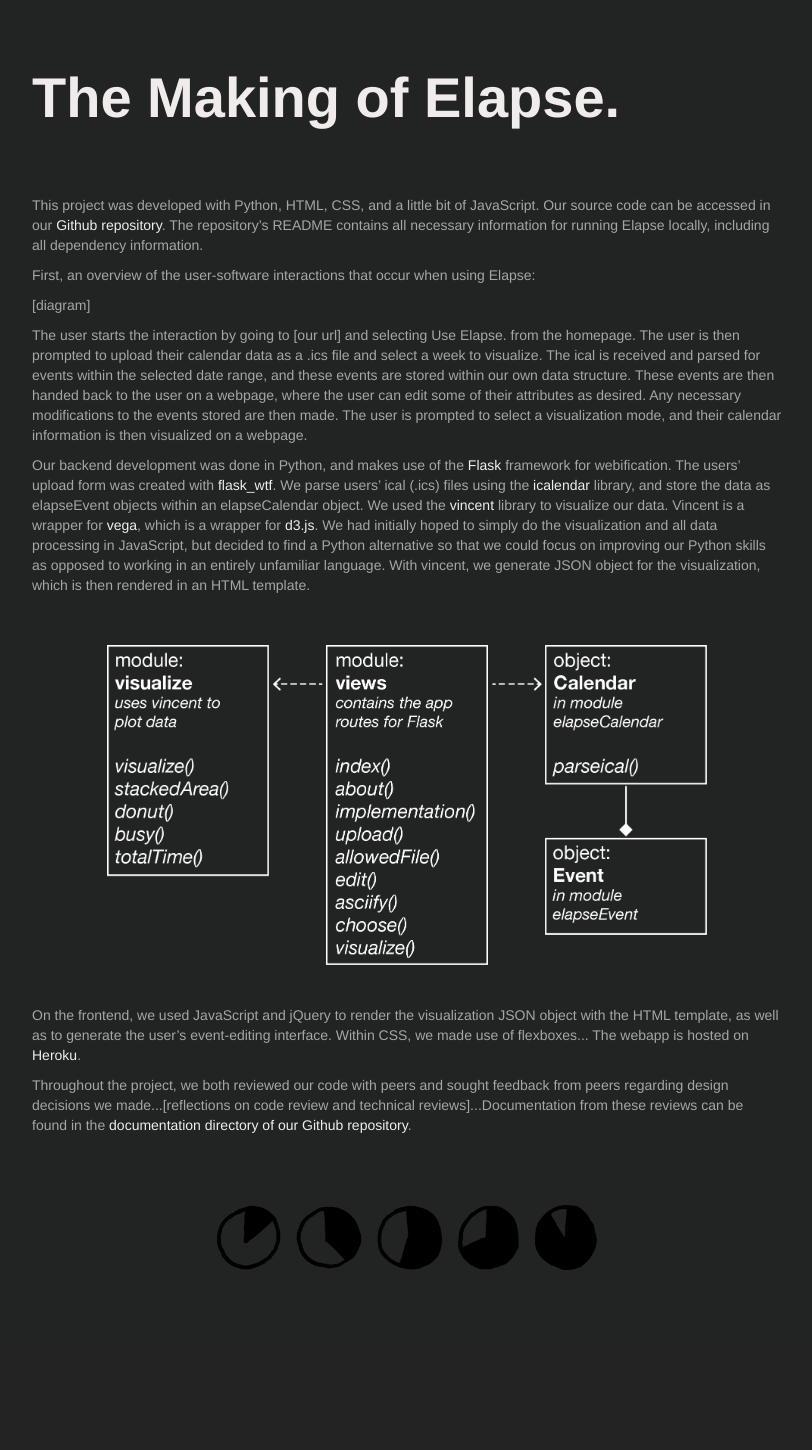
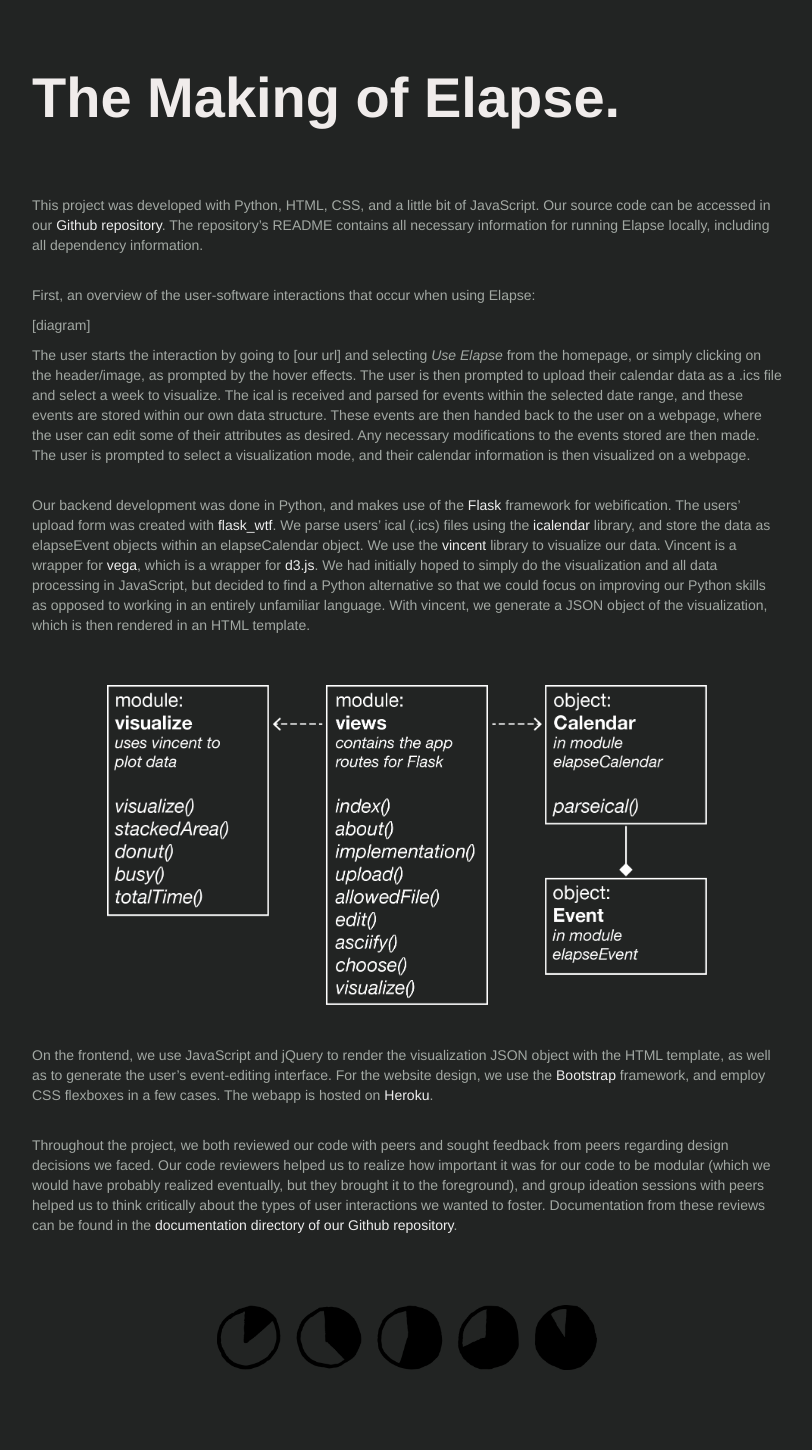
Before and after one commit to aehoppe/Elapse, a Flask app: page /implementation in a window 1280 px wide. Shown: the part 51-1501 px from the top of the page, without its empty margins (233-1045 px from the left). Before the commit the page ends 1321 px from the top, so only its background shows below. Run offline with Flask 2, Linux system fonts and the light colour scheme; some libraries are stand-ins or nearby versions.

Commit message:
implementation documentation updates

```diff
--- a/app/static/css/style.css
+++ b/app/static/css/style.css
@@ -45,7 +45,7 @@ img{
     max-width: 100%;
 }
 
-img:hover {
+a img:hover {
     opacity: .5;
 }
 
--- a/app/templates/implementation.html
+++ b/app/templates/implementation.html
@@ -52,6 +52,7 @@
                 <p>
                     This project was developed with Python, HTML, CSS, and a little bit of JavaScript.  Our source code can be accessed in our <a href="https://github.com/aehoppe/Elapse">Github repository</a>.  The repository’s README contains all necessary information for running Elapse locally, including all dependency information.
                 </p>
+                <br>
                 <p>
                     First, an overview of the user-software interactions that occur when using Elapse:
                 </p>
@@ -59,10 +60,11 @@
                     [diagram]
                 </p>
                 <p>
-                    The user starts the interaction by going to [our url] and selecting Use Elapse. from the homepage.  The user is then prompted to upload their calendar data as a .ics file and select a week to visualize.  The ical is received and parsed for events within the selected date range, and these events are stored within our own data structure.  These events are then handed back to the user on a webpage, where the user can edit some of their attributes as desired.  Any necessary modifications to the events stored are then made.  The user is prompted to select a visualization mode, and their calendar information is then visualized on a webpage.
+                    The user starts the interaction by going to [our url] and selecting <i>Use Elapse</i> from the homepage, or simply clicking on the header/image, as prompted by the hover effects.  The user is then prompted to upload their calendar data as a .ics file and select a week to visualize.  The ical is received and parsed for events within the selected date range, and these events are stored within our own data structure.  These events are then handed back to the user on a webpage, where the user can edit some of their attributes as desired.  Any necessary modifications to the events stored are then made.  The user is prompted to select a visualization mode, and their calendar information is then visualized on a webpage.
                 </p>
+                <br>
                 <p>
-                    Our backend development was done in Python, and makes use of the <a href="http://flask.pocoo.org">Flask</a> framework for webification.  The users’ upload form was created with <a href="https://flask-wtf.readthedocs.io/en/latest/">flask_wtf</a>.  We parse users’ ical (.ics) files using the <a href="https://github.com/collective/icalendar">icalendar</a> library, and store the data as elapseEvent objects within an elapseCalendar object.  We used the <a href="https://github.com/wrobstory/vincent">vincent</a> library to visualize our data.  Vincent is a wrapper for <a href="https://vega.github.io/vega/">vega</a>, which is a wrapper for <a href="https://d3js.org">d3.js</a>.  We had initially hoped to simply do the visualization and all data processing in JavaScript, but decided to find a Python alternative so that we could focus on improving our Python skills as opposed to working in an entirely unfamiliar language.  With vincent, we generate JSON object for the visualization, which is then rendered in an HTML template.
+                    Our backend development was done in Python, and makes use of the <a href="http://flask.pocoo.org">Flask</a> framework for webification.  The users’ upload form was created with <a href="https://flask-wtf.readthedocs.io/en/latest/">flask_wtf</a>.  We parse users’ ical (.ics) files using the <a href="https://github.com/collective/icalendar">icalendar</a> library, and store the data as elapseEvent objects within an elapseCalendar object.  We use the <a href="https://github.com/wrobstory/vincent">vincent</a> library to visualize our data.  Vincent is a wrapper for <a href="https://vega.github.io/vega/">vega</a>, which is a wrapper for <a href="https://d3js.org">d3.js</a>.  We had initially hoped to simply do the visualization and all data processing in JavaScript, but decided to find a Python alternative so that we could focus on improving our Python skills as opposed to working in an entirely unfamiliar language.  With vincent, we generate a JSON object of the visualization, which is then rendered in an HTML template.
                 </p>
                 <br><br>
                 <div align="center">
@@ -70,10 +72,11 @@
                 </div>
                 <br><br>
                 <p>
-                    On the frontend, we used JavaScript and jQuery to render the visualization JSON object with the HTML template, as well as to generate the user’s event-editing interface.  Within CSS, we made use of flexboxes... The webapp is hosted on <a href="https://dashboard.heroku.com/apps">Heroku</a>.
+                    On the frontend, we use JavaScript and jQuery to render the visualization JSON object with the HTML template, as well as to generate the user’s event-editing interface.  For the website design, we use the <a href="http://getbootstrap.com/">Bootstrap</a> framework, and employ CSS flexboxes in a few cases.  The webapp is hosted on <a href="https://dashboard.heroku.com/apps">Heroku</a>.
                 </p>
+                <br>
                 <p>
-                    Throughout the project, we both reviewed our code with peers and sought feedback from peers regarding design decisions we made...[reflections on code review and technical reviews]...Documentation from these reviews can be found in the <a href="https://github.com/aehoppe/Elapse/tree/master/documentation">documentation directory of our Github repository</a>.
+                    Throughout the project, we both reviewed our code with peers and sought feedback from peers regarding design decisions we faced.  Our code reviewers helped us to realize how important it was for our code to be modular (which we would have probably realized eventually, but they brought it to the foreground), and group ideation sessions with peers helped us to think critically about the types of user interactions we wanted to foster.  Documentation from these reviews can be found in the <a href="https://github.com/aehoppe/Elapse/tree/master/documentation">documentation directory of our Github repository</a>.
                 </p>
                 <br><br><br>
                 <div align="center">
--- a/app/templates/upload.html
+++ b/app/templates/upload.html
@@ -58,7 +58,9 @@
                 </div>
                 <form action="" method="POST" enctype="multipart/form-data" name="icalUpload">
                     <h4>
-                        <span title="You can export your entire calendar as a .ics file!">Upload your calendar information as a .ics file.</span>
+                        Upload your calendar information.
+                        <br>
+                        <i>(export your entire calendar as a .ics file)</i>
                     </h4>
                     <div class="box">
                         <input type="file" name="icalFile" id="icalFile" class="file inputfile-6" data-multiple-caption="{count} files selected" multiple />
```
